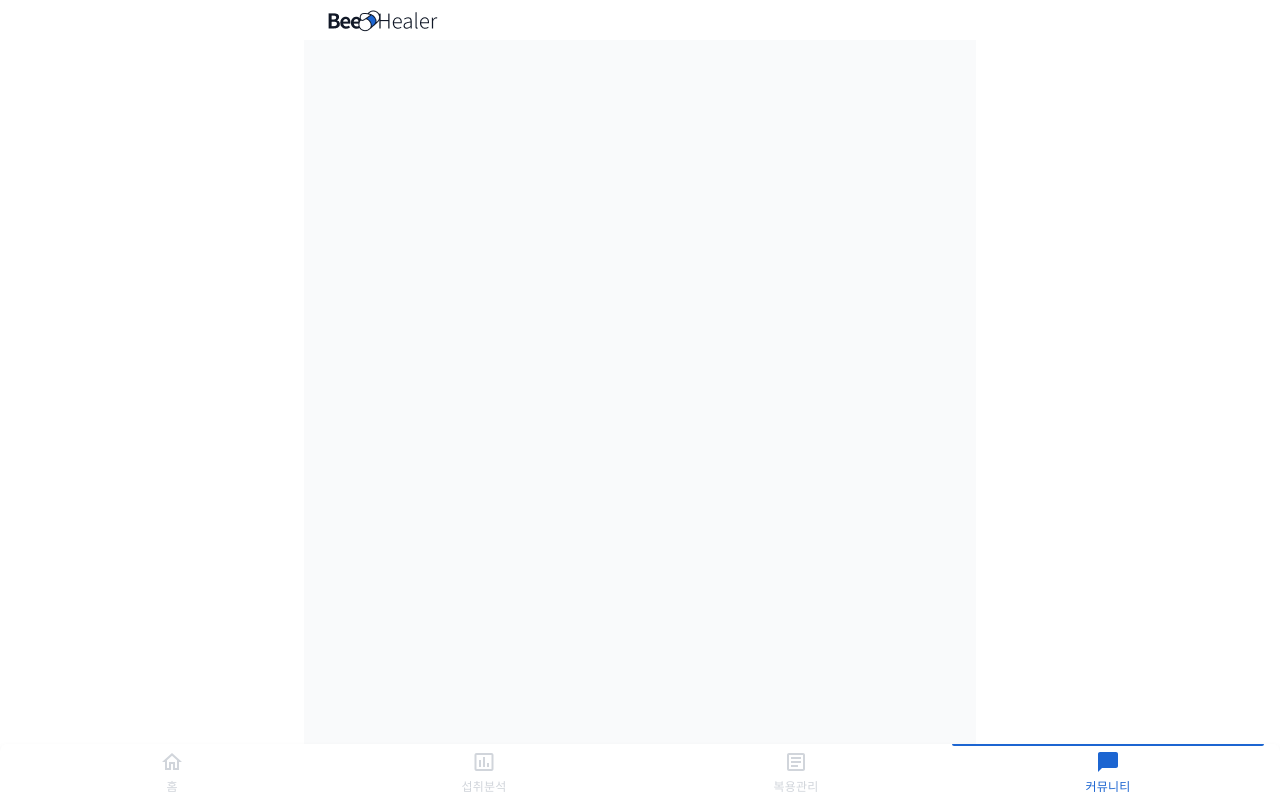
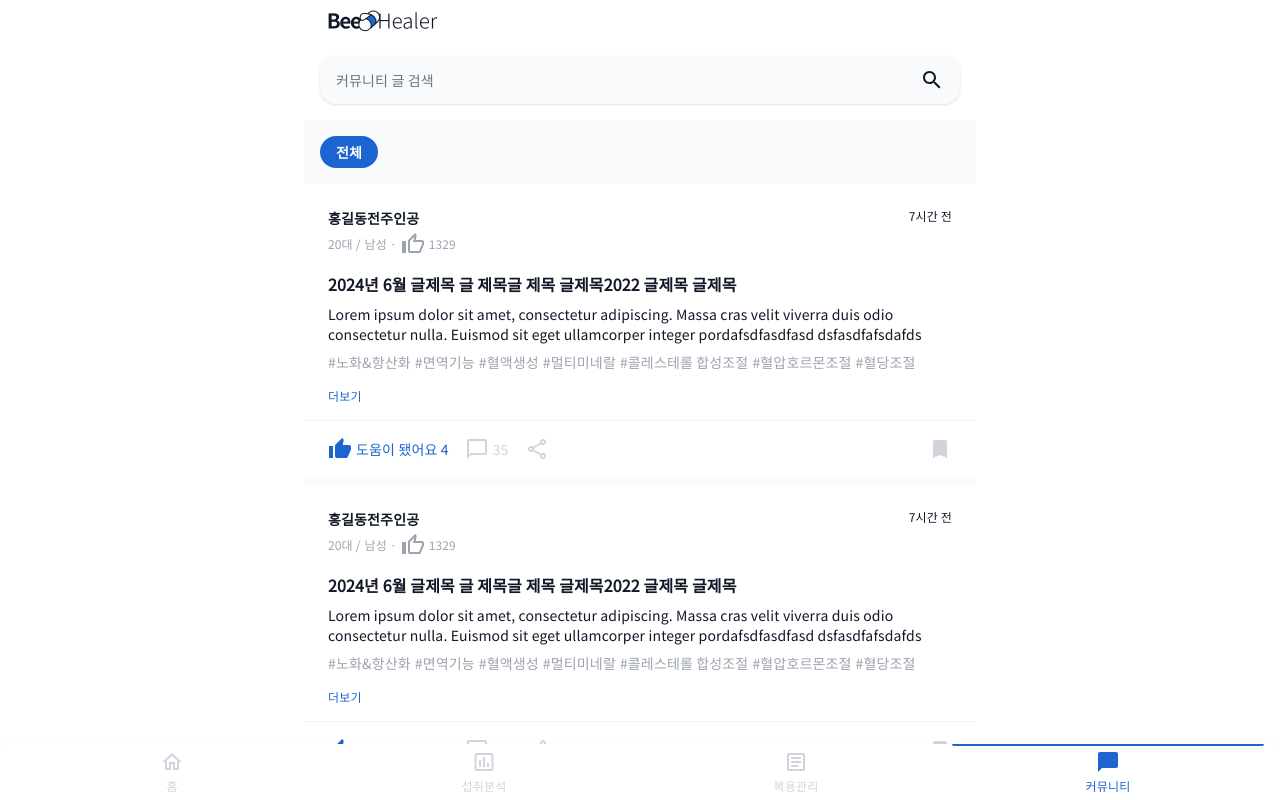
Before and after one commit to swm13-alchemy/alchemy_front_web, a Next.js app: page /community in a window 1280 px wide. Shown: the top 800 px of the page. Built offline with nearby package versions, Linux system fonts and the light colour scheme.

Commit message:
[add][PILLUP-662, PILLUP-694] 커뮤니티 메인 페이지 퍼블리싱, 글 미리보기 컴포넌트 퍼블리싱

```diff
--- /dev/null
+++ b/components/common/community/CommunityPreviewPost.tsx
@@ -0,0 +1,92 @@
+import ProfileImgView from '../ProfileImgView'
+import { Dayjs } from 'dayjs'
+import ThumbUpOutlined from '@mui/icons-material/ThumbUpOutlined'
+import ThumbUp from '@mui/icons-material/ThumbUp'
+import ChatBubbleOutline from '@mui/icons-material/ChatBubbleOutline'
+import ShareOutlined from '@mui/icons-material/ShareOutlined'
+import BookmarkOutlined from '@mui/icons-material/BookmarkOutlined'
+import Bookmark from '@mui/icons-material/Bookmark'
+
+interface Props {
+  userName: string
+  ageRange: string
+  isMale: boolean
+  userThumbs: number
+  createdAt: Dayjs
+  postTitle: string
+  postBody: string
+  postTopics: string[]
+  postTags: string[]
+  postLikeCnt: number
+  commentCnt: number
+  isLike: boolean
+  isBookmark: boolean
+}
+
+function CommunityPreviewPost({ userName, ageRange, isMale, userThumbs, createdAt, postTitle, postBody, postTopics, postTags, postLikeCnt, commentCnt, isLike, isBookmark }: Props) {
+  return (
+    <div className='bg-white'>
+      <div className='px-6 pt-6 pb-4 text-gray-900 space-y-4'>
+        {/* 상단 부분 */}
+        <div className='flex justify-between'>
+          {/* 유저 프로필 부분 */}
+          <div className='flex items-center space-x-2.5'>
+            {/* 프로필 사진 */}
+            {/*<ProfileImgView imgUrl='/' />*/}
+            {/* 프로필 정보 */}
+            <div className='space-y-1'>
+              <p className='text-sm font-bold'>{userName}</p>
+              <div className='text-xs text-gray-400 flex items-center space-x-1'>
+                <p>{ageRange} /</p>
+                <p>{isMale ? '남성' : '여성'} ·</p>
+                <ThumbUpOutlined className='w-4 h-4' />
+                <p>{userThumbs}</p>
+              </div>
+            </div>
+          </div>
+          {/* 글 작성 시간 TODO: 이거수정 */}
+          <p className='text-xs'>{createdAt.format('h')}시간 전</p>
+        </div>
+        {/* 글 내용 부분 */}
+        <main className='space-y-2'>
+          {/* 글 제목 */}
+          <h1 className='text-base font-bold truncate'>{postTitle}</h1>
+          {/* 글 본문 */}
+          <p className='text-sm ellipsisThreeLine'>{postBody}</p>
+          {/* 글 태그들 */}
+          <div className='flex items-center space-x-1 flex-wrap'>
+            {postTags.map((tag, idx) =>
+              <p key={idx} className='text-sm text-gray-400'>#{tag}</p>
+            )}
+          </div>
+        </main>
+        <p className='text-xs text-primary'>더보기</p>
+      </div>
+      {/* 인터랙션 버튼들 */}
+      <section className='px-6 py-4 border-t border-t-gray-100 text-gray-300 flex items-center justify-between'>
+        <div className='flex items-center space-x-4'>
+          {/* 따봉 버튼 */}
+          <button className='flex items-center space-x-1'>
+            {isLike ? <ThumbUp className='text-2xl text-primary' /> : <ThumbUpOutlined className='text-2xl text-gray-300' />}
+            <p className={'text-sm' + (isLike ? ' text-primary' : ' text-gray-300')}>도움이 됐어요 {postLikeCnt}</p>
+          </button>
+          {/* 댓글 버튼 */}
+          <div className='flex items-center space-x-1'>
+            <ChatBubbleOutline className='text-2xl' />
+            <p className='text-sm'>{commentCnt}</p>
+          </div>
+          {/* 공유 버튼 */}
+          <button className='flex items-center justify-center'>
+            <ShareOutlined className='text-2xl' />
+          </button>
+        </div>
+        {/* 북마크 버튼 */}
+        <button className='flex items-center justify-center'>
+          {isBookmark ? <Bookmark className='text-2xl text-primary' /> : <BookmarkOutlined className='text-2xl text-gray-300' />}
+        </button>
+      </section>
+    </div>
+  )
+}
+
+export default CommunityPreviewPost
--- a/components/common/search/SearchBtn.tsx
+++ b/components/common/search/SearchBtn.tsx
@@ -1,12 +1,17 @@
 import Link from 'next/link'
 import Search from '@mui/icons-material/Search';
 
-function SearchBtn() {
+interface Props {
+  href: string
+  placeHolder: string
+}
+
+function SearchBtn({ href, placeHolder }: Props) {
   return (
-    <Link href='/search'>
+    <Link href={href}>
       <a>
         <div className='h-12 px-4 bg-gray-50 shadow rounded-2xl flex items-center justify-between'>
-          <p className='text-gray-500 text-sm'>제품명이나 브랜드 명으로 검색</p>
+          <p className='text-gray-500 text-sm'>{placeHolder}</p>
           <Search className='text-2xl text-gray-900' />
         </div>
       </a>
--- a/pages/community/index.tsx
+++ b/pages/community/index.tsx
@@ -1,12 +1,145 @@
 import ContainerWithBottomNav from '../../components/layout/ContainerWithBottomNav'
 import MainHeader from '../../components/layout/MainHeader'
+import SearchBtn from '../../components/common/search/SearchBtn'
+import { NextPage } from 'next'
+import { useUserInformationStore } from '../../stores/store'
+import { useEffect, useState } from 'react'
+import { userApi } from '../../utils/api'
+import { TopicType, UserInformationTypes } from '../../utils/types'
+import { arrayIsNotEmpty } from '../../utils/functions/arrayIsNotEmpty'
+import ListAlt from '@mui/icons-material/ListAlt'
+import Link from 'next/link'
+import CommunityPreviewPost from '../../components/common/community/CommunityPreviewPost'
+import { getAgeRange } from '../../utils/functions/getAgeRange'
+import dayjs from 'dayjs'
 
-const Community = () => {
+const Community: NextPage = () => {
+  const { userId, oauthId } = useUserInformationStore()
+  const [interestTopics, setInterestTopics] = useState<TopicType[]>([])
+  const [activeTopicName, setActiveTopicName] = useState<string>('전체')
+
+  // 유저 정보를 서버에서 가져옴
+  useEffect(() => {
+    if (oauthId) {
+      (async () => {
+        const { data: response } = await userApi.getUserInformationByOauthId(oauthId)
+        const userInfo: UserInformationTypes = response.data
+        if (userInfo) {
+          setInterestTopics(userInfo.topics)
+        }
+      })()
+    }
+  }, [oauthId])
+
   return (
     <ContainerWithBottomNav>
       <MainHeader />
+
+      <div className='space-y-2 pb-10'>
+        {/* 커뮤니티 글 검색버튼 */}
+        <div className='bg-white p-4'>
+          <SearchBtn href='/' placeHolder='커뮤니티 글 검색' />
+        </div>
+
+        {/* 건강고민토픽 탭들 */}
+        <div className='px-4 py-2 flex items-center space-x-2 overflow-x-scroll scrollbar-hide'>
+          {userId &&
+            <>
+              {/* 건강고민토픽 검색 버튼 */}
+              <Link href='/'>
+                <a className='bg-white rounded-lg p-1 flex items-center justify-center'>
+                  <ListAlt className='text-2xl text-primary' />
+                </a>
+              </Link>
+              {/* 구분선 */}
+              <div className='h-6 border-r border-gray-200'></div>
+            </>
+          }
+          {/* 전체, 포트폴리오 공유 버튼 */}
+          <TopicTap
+            topicName='전체'
+            isActive={activeTopicName === '전체'}
+            setActiveTopicName={setActiveTopicName}
+          />
+          {/* 사용자 관심 건강 고민 토픽 버튼들 */}
+          {userId && arrayIsNotEmpty(interestTopics) &&
+            interestTopics.map((topic) =>
+              <TopicTap
+                key={topic.id}
+                topicName={topic.name}
+                isActive={activeTopicName === topic.name}
+                setActiveTopicName={setActiveTopicName}
+              />
+            )
+          }
+        </div>
+
+        {/* 글 목록 표시 부분 */}
+        <CommunityPreviewPost
+          userName='홍길동전주인공'
+          ageRange={getAgeRange('1999-10-18')}
+          isMale={true}
+          userThumbs={1329}
+          createdAt={dayjs().subtract(1, 'hour')}
+          postTitle='2024년 6월 글제목 글 제목글 제목 글제목2022 글제목 글제목'
+          postBody='Lorem ipsum dolor sit amet, consectetur adipiscing. Massa cras velit viverra duis odio consectetur nulla. Euismod sit eget ullamcorper integer pordafsdfasdfasd dsfasdfafsdafds'
+          postTopics={['간건강', '치아건강']}
+          postTags={['노화&항산화', '면역기능', '혈액생성', '멀티미네랄', '콜레스테롤 합성조절', '혈압호르몬조절', '혈당조절']}
+          postLikeCnt={4}
+          commentCnt={35}
+          isLike={true}
+          isBookmark={false}
+        />
+        <CommunityPreviewPost
+          userName='홍길동전주인공'
+          ageRange={getAgeRange('1999-10-18')}
+          isMale={true}
+          userThumbs={1329}
+          createdAt={dayjs().subtract(1, 'hour')}
+          postTitle='2024년 6월 글제목 글 제목글 제목 글제목2022 글제목 글제목'
+          postBody='Lorem ipsum dolor sit amet, consectetur adipiscing. Massa cras velit viverra duis odio consectetur nulla. Euismod sit eget ullamcorper integer pordafsdfasdfasd dsfasdfafsdafds'
+          postTopics={['간건강', '치아건강']}
+          postTags={['노화&항산화', '면역기능', '혈액생성', '멀티미네랄', '콜레스테롤 합성조절', '혈압호르몬조절', '혈당조절']}
+          postLikeCnt={4}
+          commentCnt={35}
+          isLike={true}
+          isBookmark={false}
+        />
+        <CommunityPreviewPost
+          userName='홍길동전주인공'
+          ageRange={getAgeRange('1999-10-18')}
+          isMale={true}
+          userThumbs={1329}
+          createdAt={dayjs().subtract(1, 'hour')}
+          postTitle='2024년 6월 글제목 글 제목글 제목 글제목2022 글제목 글제목'
+          postBody='Lorem ipsum dolor sit amet, consectetur adipiscing. Massa cras velit viverra duis odio consectetur nulla. Euismod sit eget ullamcorper integer pordafsdfasdfasd dsfasdfafsdafds'
+          postTopics={['간건강', '치아건강']}
+          postTags={['노화&항산화', '면역기능', '혈액생성', '멀티미네랄', '콜레스테롤 합성조절', '혈압호르몬조절', '혈당조절']}
+          postLikeCnt={4}
+          commentCnt={35}
+          isLike={true}
+          isBookmark={false}
+        />
+      </div>
     </ContainerWithBottomNav>
   )
 }
 
 export default Community
+
+interface TopicTapProps {
+  topicName: string
+  isActive: boolean
+  setActiveTopicName: (activeTopicName: string) => void
+}
+function TopicTap({ topicName, isActive, setActiveTopicName }: TopicTapProps) {
+  return (
+    <button
+      className={'px-4 py-1.5 rounded-2xl text-sm whitespace-nowrap' +
+        (isActive ? ' bg-primary outline-none text-white font-bold' : ' bg-white outline outline-1 outline-gray-400 text-gray-400 font-normal')}
+      onClick={() => setActiveTopicName(topicName)}
+    >
+      {topicName === '전체' ? '전체' : `#${topicName}`}
+    </button>
+  )
+}
--- a/pages/index.tsx
+++ b/pages/index.tsx
@@ -56,7 +56,7 @@ const Home: NextPage = () => {
       <div className='space-y-4'>
         {/* 검색 버튼 부분 */}
         <section className='bg-white p-4'>
-          <SearchBtn />
+          <SearchBtn href='/search' placeHolder='제품명이나 브랜드 명으로 검색' />
         </section>
 
         {/* 밸런스 요약 부분 */}
--- a/styles/globals.css
+++ b/styles/globals.css
@@ -40,6 +40,16 @@
     -webkit-box-orient: vertical
   }
 
+  .ellipsisThreeLine {
+    text-overflow: ellipsis;
+    overflow: hidden;
+    word-break: break-word;
+
+    display: -webkit-box;
+    -webkit-line-clamp: 3;
+    -webkit-box-orient: vertical
+  }
+
   .selectTopicsContainer {
     @apply grid grid-cols-3 gap-6;
     grid-auto-rows: minmax(100px, auto);
```
